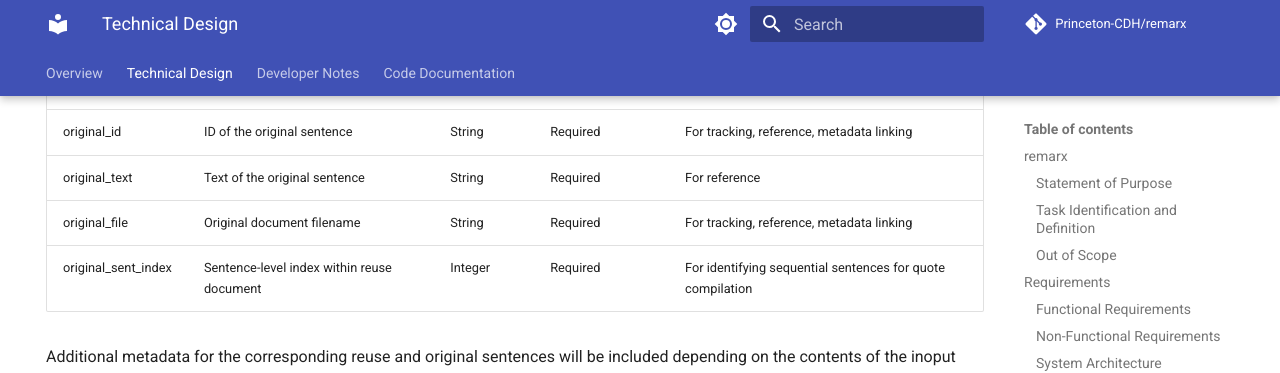
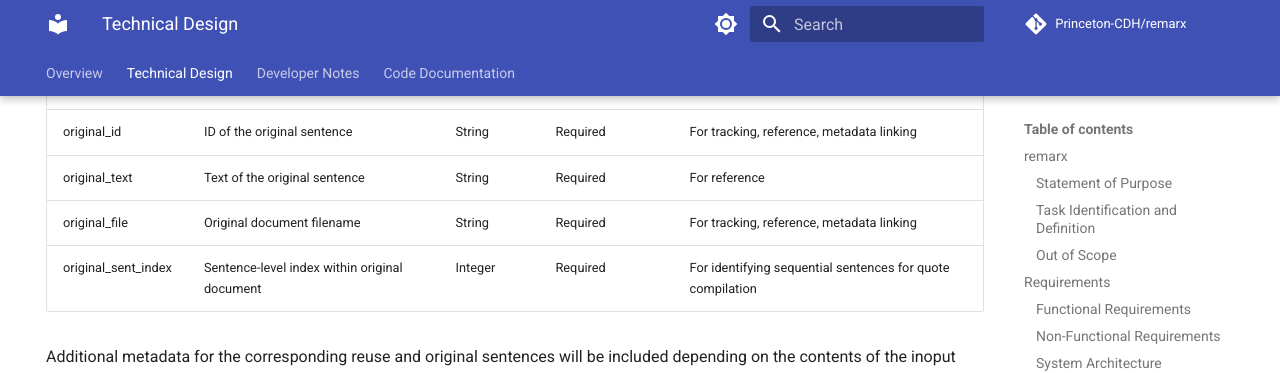
Before and after one commit to Princeton-CDH/remarx, an MkDocs documentation site: the page built from docs/technical-design.md, in a window 1280 px wide and 900 px high, scrolled down 6899 px. Shown: the top 373 px of the window. Built offline with MkDocs 1.6.1 and Material for MkDocs 9.7.7, drawn with Linux system fonts in a browser that asks for light colours; comment, search, counter and statistics services are not loaded; the version menu is left out.

Commit message:
Fix copy-paste error

```diff
--- a/docs/technical-design.md
+++ b/docs/technical-design.md
@@ -204,17 +204,17 @@ The sentence corpora produced by the Sentence Corpus Builder program must includ
 
 A CSV file with each row corresponding to an original-reuse sentence pair that has been identified as a quote.
 
-| **Field Name**      | **Description**                            | **Type** | **Required / Optional** | **Reason**                                                 |
-| :------------------ | :----------------------------------------- | :------- | :---------------------- | :--------------------------------------------------------- |
-| match_score         | Some match quality score                   | Float    | Required                | For development, evaluation                                |
-| reuse_id            | ID of the reuse text sentence              | String   | Required                | For tracking, reference                                    |
-| reuse_text          | Text of the reuse sentence                 | String   | Required                | For reference                                              |
-| reuse_file          | Reuse document filename                    | String   | Required                | For tracking, reference                                    |
-| reuse_sent_index    | Sentence-level index within reuse document | Integer  | Required                | For identifying sequential sentences for quote compilation |
-| original_id         | ID of the original sentence                | String   | Required                | For tracking, reference, metadata linking                  |
-| original_text       | Text of the original sentence              | String   | Required                | For reference                                              |
-| original_file       | Original document filename                 | String   | Required                | For tracking, reference, metadata linking                  |
-| original_sent_index | Sentence-level index within reuse document | Integer  | Required                | For identifying sequential sentences for quote compilation |
+| **Field Name**      | **Description**                               | **Type** | **Required / Optional** | **Reason**                                                 |
+| :------------------ | :-------------------------------------------- | :------- | :---------------------- | :--------------------------------------------------------- |
+| match_score         | Some match quality score                      | Float    | Required                | For development, evaluation                                |
+| reuse_id            | ID of the reuse text sentence                 | String   | Required                | For tracking, reference                                    |
+| reuse_text          | Text of the reuse sentence                    | String   | Required                | For reference                                              |
+| reuse_file          | Reuse document filename                       | String   | Required                | For tracking, reference                                    |
+| reuse_sent_index    | Sentence-level index within reuse document    | Integer  | Required                | For identifying sequential sentences for quote compilation |
+| original_id         | ID of the original sentence                   | String   | Required                | For tracking, reference, metadata linking                  |
+| original_text       | Text of the original sentence                 | String   | Required                | For reference                                              |
+| original_file       | Original document filename                    | String   | Required                | For tracking, reference, metadata linking                  |
+| original_sent_index | Sentence-level index within original document | Integer  | Required                | For identifying sequential sentences for quote compilation |
 
 Additional metadata for the corresponding reuse and original sentences will be included depending on the contents of the inoput sentence corpora.
 Additional reuse fields will follow `reuse_sent_index`.
```
